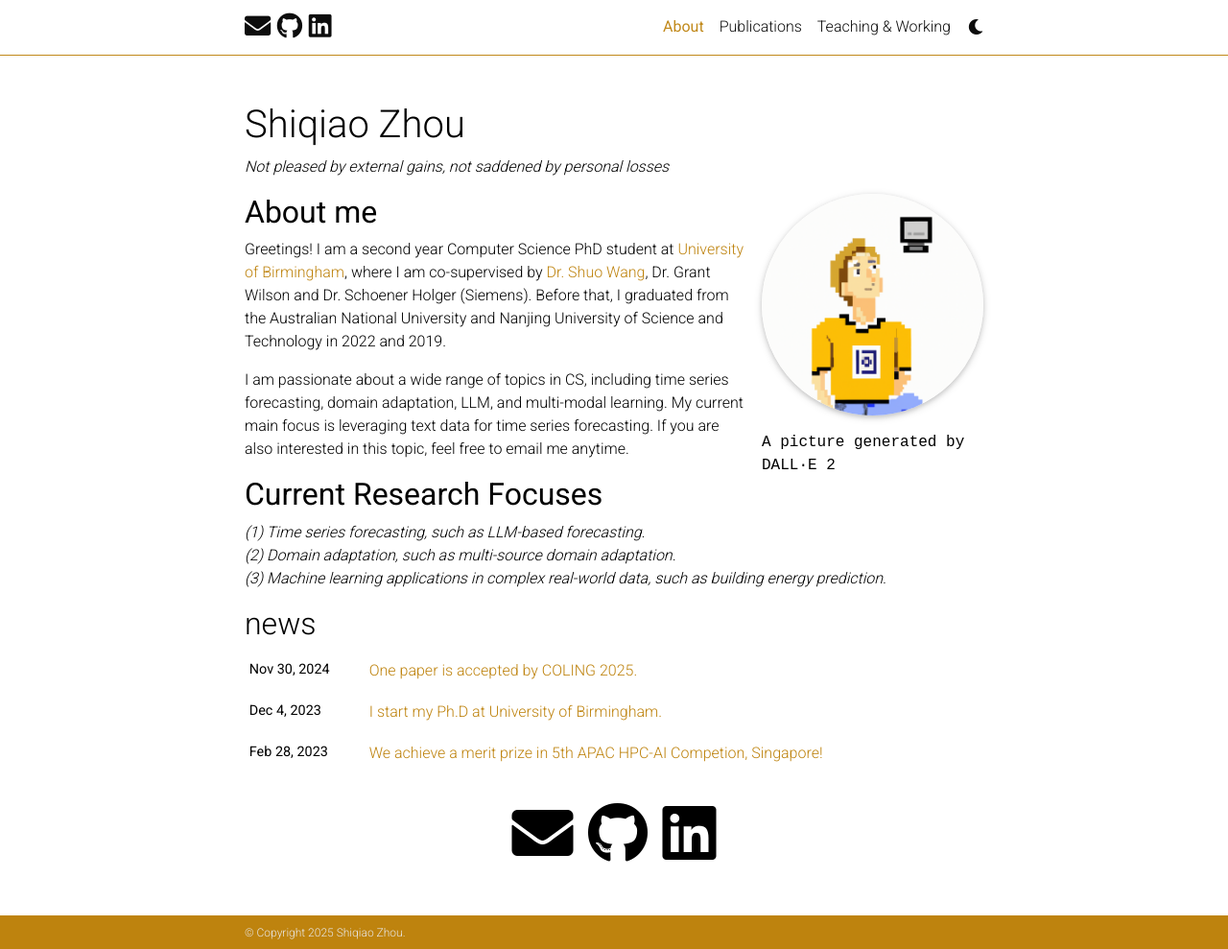
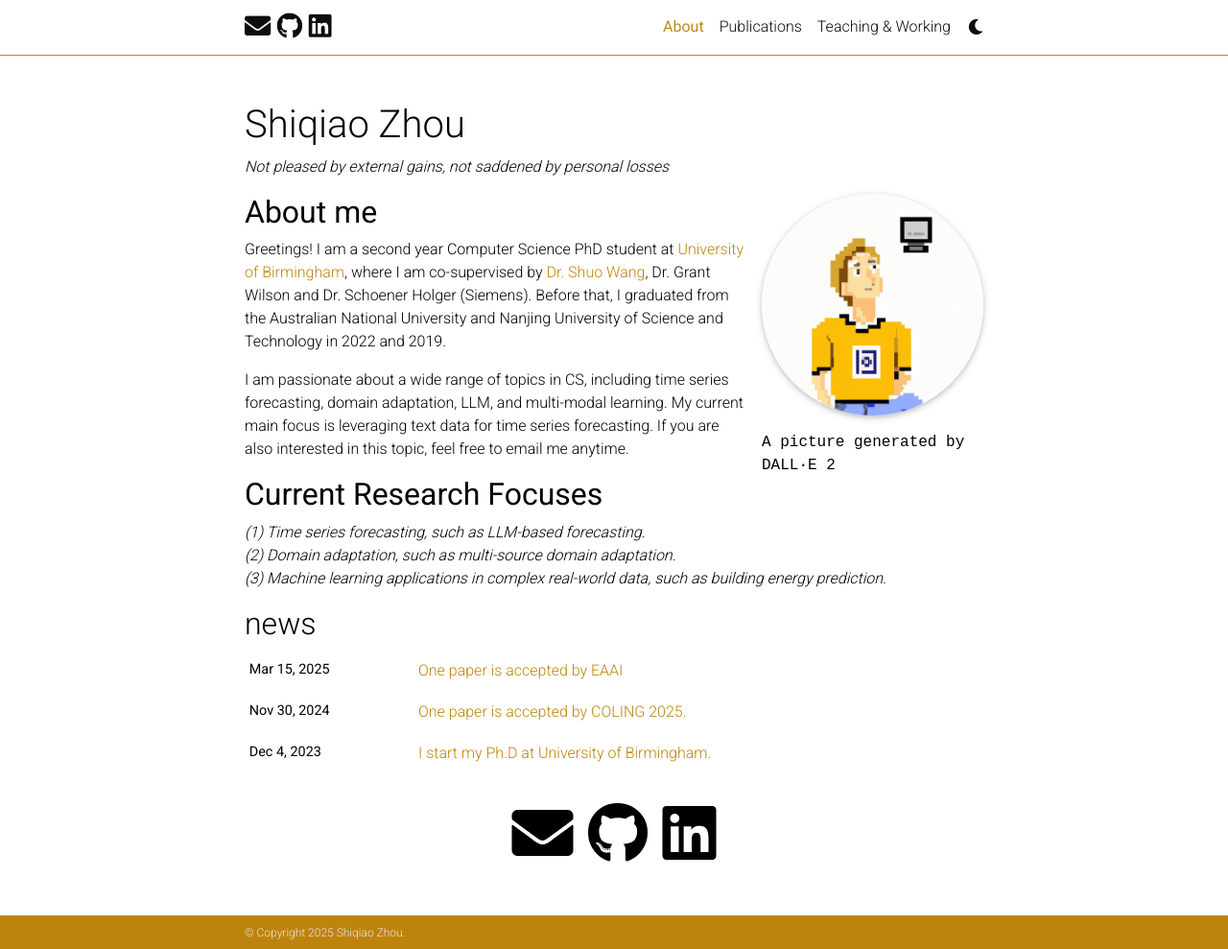
Before and after one commit to ShiqiaoZhou/ShiqiaoZhou.github.io, a Jekyll site: the page built from _pages/about.md, in a window 1280 px wide and 989 px high. Shown: the whole window at 96% size. Built offline with Jekyll 4.4.1, drawn with Linux system fonts in a browser that asks for light colours; full-size pictures stand in for the smaller copies a plugin makes; comment, search, counter and statistics services are not loaded; a style sheet for code colours, icons or effects is not loaded.

Commit message:
update paper

```diff
--- a/_news/2022-02-28.md
+++ b/_news/2022-02-28.md
@@ -1,7 +1,7 @@
 ---
 layout: post
-date: 2023-02-28
-title: We achieve a merit prize in 5th APAC HPC-AI Competion, Singapore!
+date: 2025-03-15
+title: One paper is accepted by EAAI
 inline: false
 ---
-:memo: We achieve a merit prize in 5th APAC HPC-AI Competion, Singapore!
+:memo:
```
Also changed, not shown: _bibliography/papers.bib (+7 -0 lines).
